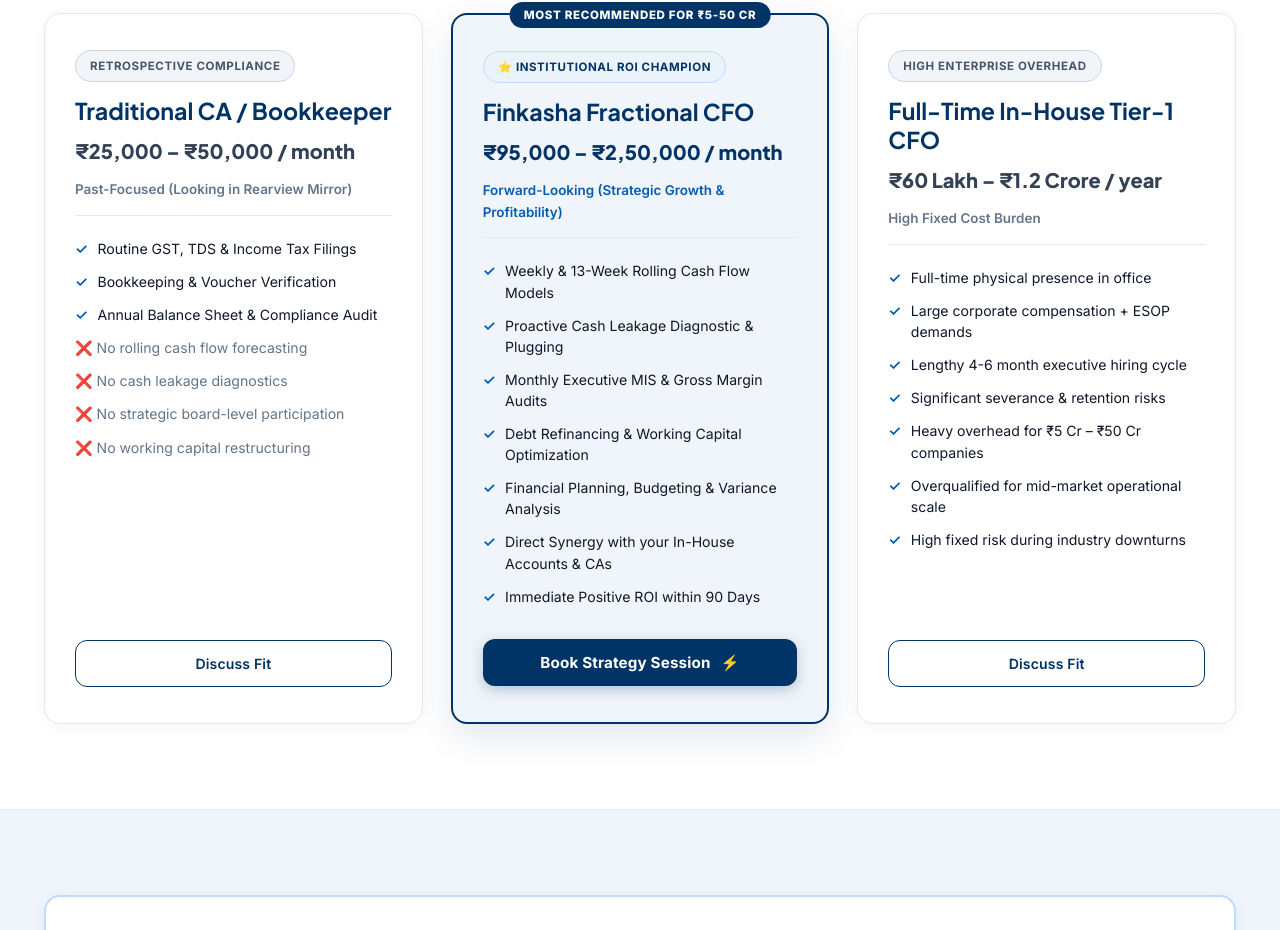
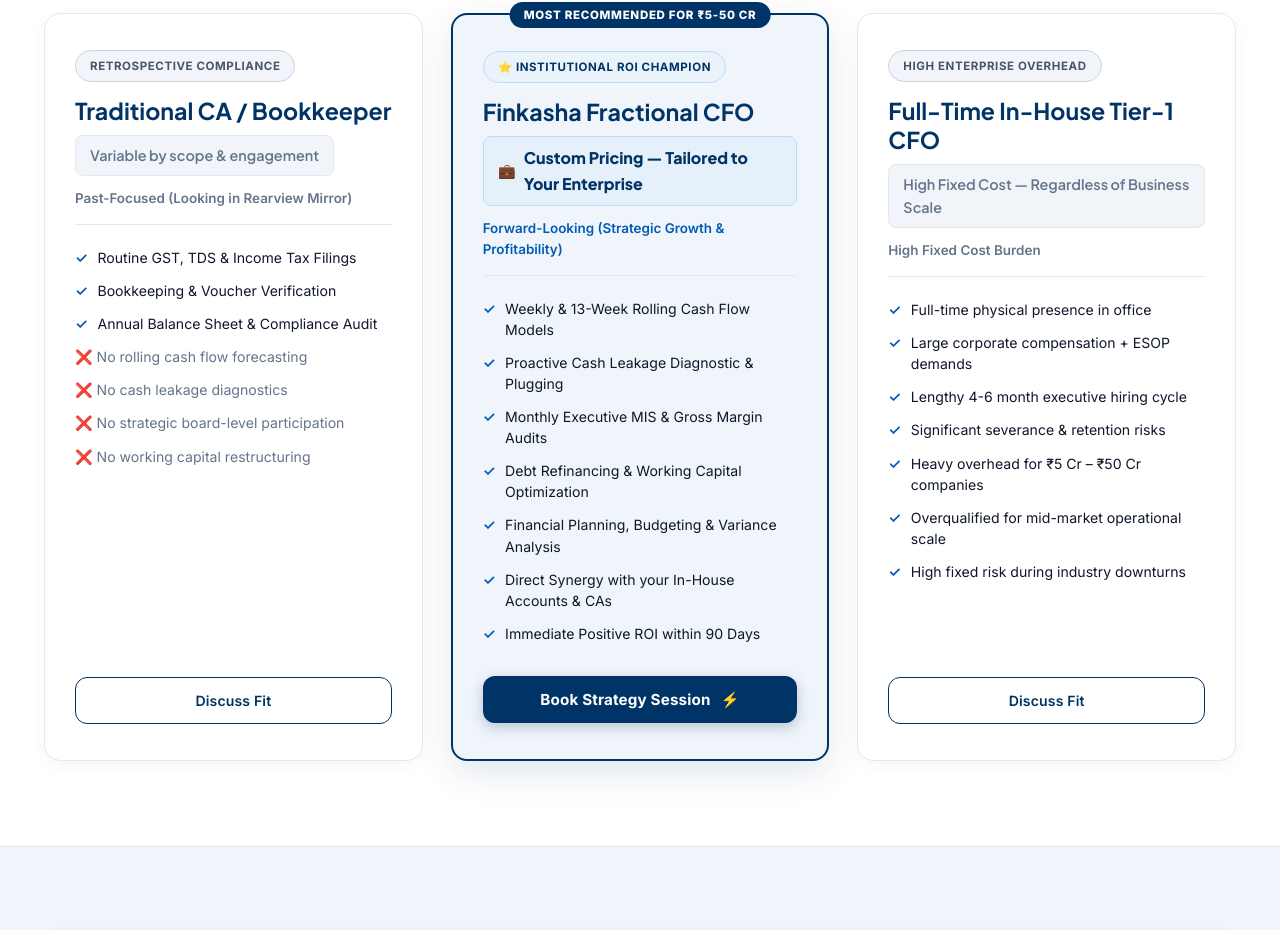
Before and after one commit to snowraj/finkasha.in, a Next.js app: page / in a window 1280 px wide. Shown: the part 7518-8448 px from the top of the page. Built offline with nearby package versions, Linux system fonts and the light colour scheme.

Commit message:
feat: replace fixed pricing with custom pricing labels in ROI comparison table

```diff
--- a/src/components/ROICalculator.tsx
+++ b/src/components/ROICalculator.tsx
@@ -11,7 +11,7 @@
     {
       title: 'Traditional CA / Bookkeeper',
       badge: 'Retrospective Compliance',
-      cost: '₹25,000 – ₹50,000 / month',
+      cost: 'Variable by scope & engagement',
       focus: 'Past-Focused (Looking in Rearview Mirror)',
       features: [
         'Routine GST, TDS & Income Tax Filings',
@@ -28,7 +28,7 @@
     {
       title: 'Finkasha Fractional CFO',
       badge: '⭐ Institutional ROI Champion',
-      cost: '₹95,000 – ₹2,50,000 / month',
+      cost: 'Custom Pricing — Tailored to Your Enterprise',
       focus: 'Forward-Looking (Strategic Growth & Profitability)',
       features: [
         'Weekly & 13-Week Rolling Cash Flow Models',
@@ -45,7 +45,7 @@
     {
       title: 'Full-Time In-House Tier-1 CFO',
       badge: 'High Enterprise Overhead',
-      cost: '₹60 Lakh – ₹1.2 Crore / year',
+      cost: 'High Fixed Cost — Regardless of Business Scale',
       focus: 'High Fixed Cost Burden',
       features: [
         'Full-time physical presence in office',
@@ -137,13 +137,21 @@
 
                 <div
                   style={{
-                    fontSize: '1.25rem',
-                    fontWeight: 800,
-                    color: tier.highlight ? '#003366' : '#334155',
+                    fontSize: tier.highlight ? '1rem' : '0.9rem',
+                    fontWeight: tier.highlight ? 800 : 600,
+                    color: tier.highlight ? '#003366' : '#64748B',
                     marginBottom: '12px',
                     fontFamily: 'var(--font-heading)',
+                    display: 'inline-flex',
+                    alignItems: 'center',
+                    gap: '8px',
+                    background: tier.highlight ? '#E6F0FA' : '#F1F5F9',
+                    border: `1px solid ${tier.highlight ? '#BFDBFE' : '#E2E8F0'}`,
+                    borderRadius: '8px',
+                    padding: '8px 14px',
                   }}
                 >
+                  {tier.highlight && <span style={{ fontSize: '0.9rem' }}>💼</span>}
                   {tier.cost}
                 </div>
 
```
